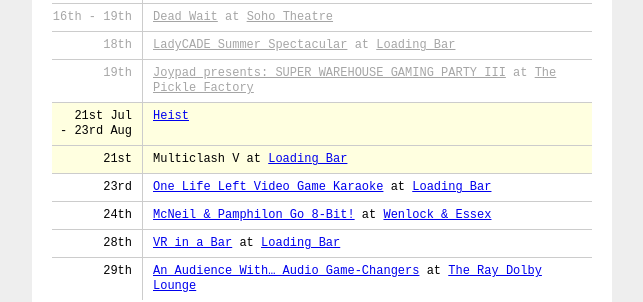
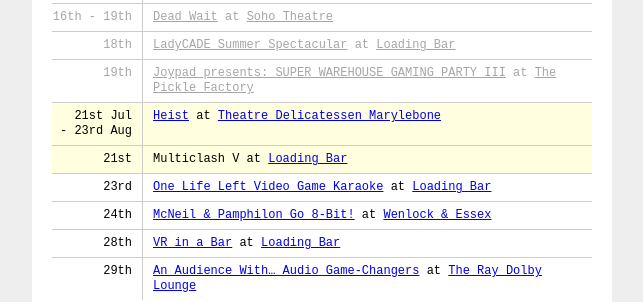
Before and after one commit to thomasmarshall/londongamediary.com, a Jekyll site: the page built from index.html, in a window 1280 px wide. Shown: the part 543-845 px from the top of the page, without its empty margins (318-961 px from the left). Built offline with Jekyll 4.4.1, drawn with Linux system fonts in a browser that asks for light colours; nearby versions of some CDN libraries.

Commit message:
Update events.yml

```diff
--- a/_data/events.yml
+++ b/_data/events.yml
@@ -69,6 +69,7 @@
 
 - title: "Heist"
   link: "http://heistlive.com/"
+  location: "[Theatre Delicatessen Marylebone](http://danedwardball.wix.com/marylebone-gardens#!about/c2414)"
   starts_at: 2014-07-21
   ends_at: 2014-08-23
 
```
